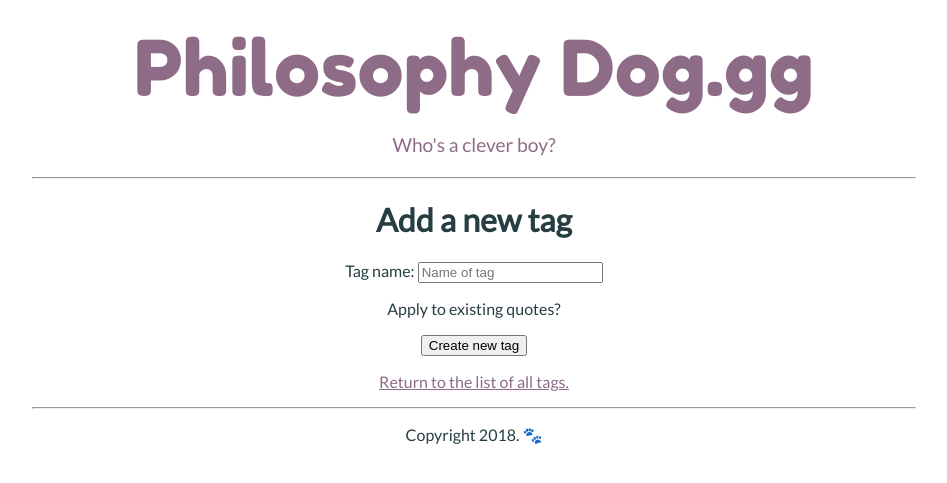
After one commit to zfornaca/homework, a Flask app: page /tags/new in a window 1280 px wide. The commit adds this page. Shown: the top 483 px of the page, without its empty margins (166-1113 px from the left). Run offline with Flask 2, Linux system fonts and the light colour scheme; data that the repository does not hold is empty.

Commit message:
done through M:M objective 6; UX sucks big time though

```diff
--- a/w4/one-many/app.py
+++ b/w4/one-many/app.py
@@ -1,3 +1,8 @@
+# navigation woes: kinda confusing, can't get back from tags
+# styling: "link to list of tags" on homepage is serif
+# some of my url_fors seem a little confused even if things work
+# like, is that really where I want to be linked to? UX stuff.
+
 from flask import Flask, request, url_for, redirect, render_template
 from flask_modus import Modus
 from flask_debugtoolbar import DebugToolbarExtension
@@ -23,6 +28,7 @@ class User(db.Model):
     last_name = db.Column(db.Text)
     image_url = db.Column(db.Text)
     msgs = db.relationship('Message', backref="user", cascade="all,delete")
+    # I think this is still okay; Matt's msgs line is a little different
 
 
 class Message(db.Model):
@@ -33,7 +39,32 @@ class Message(db.Model):
     user_id = db.Column(db.Integer, db.ForeignKey('users.id'))
 
 
+msg_tag = db.Table('msg_tags',
+                   db.Column('msg_id', db.Integer, db.ForeignKey('msgs.id')),
+                   db.Column('tag_id', db.Integer, db.ForeignKey('tags.id')))
+
+
+class Tag(db.Model):
+    __tablename__ = "tags"
+
+    id = db.Column(db.Integer, primary_key=True)
+    tagname = db.Column(db.Text, nullable=False)
+    msgs = db.relationship(
+        'Message', secondary=msg_tag, cascade="all,delete", backref="tags")
+    # I don't have lazy on anything
+
+
 db.create_all()
+
+
+@app.errorhandler(404)
+def page_not_found(e):
+    return render_template('404.html'), 404
+
+
+###############
+### USER ROUTES
+###############
 
 
 @app.route("/")
@@ -61,7 +92,6 @@ def users_create():
     first_name = request.form['first_name']
     last_name = request.form['last_name']
     image_url = request.form['image_url']
-    # add user_img attribute here
     new_user = User(
         first_name=first_name, last_name=last_name, image_url=image_url)
     db.session.add(new_user)
@@ -69,7 +99,6 @@ def users_create():
     return redirect(url_for("users_index"))
 
 
-# wasn't there something weird about the id placeholder in 1:M?
 @app.route("/users/<int:user_id>")
 def users_show(user_id):
     """Display all info for user."""
@@ -95,7 +124,7 @@ def users_edit(user_id):
 
 @app.route("/users/<int:user_id>", methods=["PATCH"])
 def users_update(user_id):
-    """Update seledted user's data and return to that user's info page."""
+    """Update selected user's data and return to that user's info page."""
     user = User.query.get(user_id)
     user.first_name = request.form['first_name']
     user.last_name = request.form['last_name']
@@ -104,31 +133,34 @@ def users_update(user_id):
     return redirect(url_for("users_show", user_id=user.id))
 
 
-######################
-######################
-######################
+##################
+### MESSAGE ROUTES
+##################
 
 
 @app.route("/users/<int:user_id>/msgs")
 def msgs_index(user_id):
     """Show an index of all messages for a specific user."""
-    user = User.query.get(user_id)
+    user = User.query.get_or_404(user_id)
     return render_template('msgs/index.html', user=user)
 
 
 @app.route("/users/<int:user_id>/msgs/new")
 def msgs_new(user_id):
     """Display form to create a new message for selected user."""
-    user = User.query.get(user_id)
-    return render_template('msgs/new.html', user=user)
+    user = User.query.get_or_404(user_id)
+    tags = Tag.query.all()
+    return render_template('msgs/new.html', user=user, tags=tags)
 
 
 @app.route("/users/<int:user_id>/msgs", methods=["POST"])
 def msgs_create(user_id):
     """Create a new message for selected user and return to that user's message index."""
     content = request.form['content']
-    new_message = Message(content=content, user_id=user_id)
-    db.session.add(new_message)
+    new_msg = Message(content=content, user_id=user_id)
+    tag_ids = [int(num) for num in request.form.getlist("tags")]
+    new_msg.tags = Tag.query.filter(Tag.id.in_(tag_ids)).all()
+    db.session.add(new_msg)
     db.session.commit()
     return redirect(url_for('msgs_index', user_id=user_id))
 
@@ -147,14 +179,15 @@ def msgs_destroy(msg_id):
     user = msg.user
     db.session.delete(msg)
     db.session.commit()
-    return redirect(url_for('msg_index', user_id=user.id))
+    return redirect(url_for('msgs_index', user_id=user.id))
 
 
 @app.route("/msgs/<int:msg_id>/edit")
 def msgs_edit(msg_id):
     """Display form to edit selected message."""
     msg = Message.query.get_or_404(msg_id)
-    return render_template('msgs/edit.html', msg=msg)
+    tags = Tag.query.all()
+    return render_template('msgs/edit.html', msg=msg, tags=tags)
 
 
 @app.route("/msgs/<int:msg_id>", methods=["PATCH"])
@@ -162,16 +195,75 @@ def msgs_update(msg_id):
     """Update selected message and redirect to lsit of messages."""
     msg = Message.query.get_or_404(msg_id)
     msg.content = request.form['content']
+    tag_ids = [int(num) for num in request.form.getlist("tags")]
+    msg.tags = Tag.query.filter(Tag.id.in_(tag_ids)).all()
     user = msg.user
     db.session.add(msg)
     db.session.commit()
-    return redirect(url_for('msg_index', user_id=user.id))
+    return redirect(url_for('msgs_index', user_id=user.id))
 
 
-# how do I set up link from user page to their messages?
-# more broadly, need to create 4 new HTML files
+##############
+### TAG ROUTES
+##############
 
 
-@app.errorhandler(404)
-def page_not_found(e):
-    return render_template('404.html'), 404
+@app.route("/tags")
+def tags_index():
+    """Show an index of all existing tags."""
+    tags = Tag.query.all()
+    return render_template('tags/index.html', tags=tags)
+
+
+@app.route("/tags/new")
+def tags_new():
+    """Display form to create a new tags."""
+    msgs = Message.query.all()
+    return render_template("tags/new.html", msgs=msgs)
+
+
+@app.route("/tags", methods=["POST"])
+def tags_create():
+    """Create a new tag and return to the list of all tags."""
+    new_tag = Tag(tagname=request.form['tagname'])
+    msg_ids = [int(num) for num in request.form.getlist("msgs")]
+    new_tag.msgs = Message.query.filter(Message.id.in_(msg_ids)).all()
+    db.session.add(new_tag)
+    db.session.commit()
+    return redirect(url_for("tags_index"))
+
+
+@app.route("/tags/<int:tag_id>")
+def tags_show(tag_id):
+    """Display all info for selected tag."""
+    tag = Tag.query.get_or_404(tag_id)
+    return render_template("tags/show.html", tag=tag)
+
+
+@app.route("/tags/<int:tag_id>", methods=["DELETE"])
+def tags_destroy(tag_id):
+    """Remove tag from the database."""
+    tag = Tag.query.get_or_404(tag_id)
+    db.session.delete(tag)
+    db.session.commit()
+    return redirect(url_for("tags_index"))
+
+
+@app.route("/tags/<int:tag_id>/edit")
+def tags_edit(tag_id):
+    """Display form to edit selected tag."""
+    tag = Tag.query.get_or_404(tag_id)
+    msgs = Message.query.all()
+    return render_template("tags/edit.html", tag=tag, msgs=msgs)
+
+
+@app.route("/tags/<int:tag_id>", methods=["PATCH"])
+def tags_update(tag_id):
+    """Update selected tag and return to that tag's info page."""
+    tag = Tag.query.get_or_404(tag_id)
+    tag.tagname = request.form['tagname']
+    msg_ids = [int(num) for num in request.form.getlist("msgs")]
+    tag.msgs = Message.query.filter(Message.id.in_(msg_ids)).all()
+    db.session.add(tag)
+    db.session.commit()
+    return redirect(url_for("tags_show", tag_id=tag.id))
--- a/w4/one-many/static/styles/style.css
+++ b/w4/one-many/static/styles/style.css
@@ -73,3 +73,28 @@ img {
   font-size: 1.5em;
   width: 400px;
 }
+
+#content textarea {
+  margin: 0 auto;
+  text-align: left;
+}
+
+.pearl {
+  font-size: 1.15em;
+}
+
+.inline {
+  display: inline-block;
+}
+
+#quoteimg {
+  width: 200px;
+  padding-left: 1em;
+  margin-bottom: 3em;
+}
+
+#flexquote {
+  display: flex;
+  text-align: right;
+  justify-content: center;
+}
--- /dev/null
+++ b/w4/one-many/templates/tags/new.html
@@ -0,0 +1,32 @@
+{% extends 'base.html' %} {% block content %}
+<h1>Add a new tag</h1>
+
+<form action="{{ url_for('tags_create') }}" method="POST">
+  <p>
+
+    <label for="tagname">Tag name:</label>
+    <input id="tagname" name="tagname" type="text" placeholder="Name of tag" />
+  </p>
+
+<p>Apply to existing quotes?</p>
+
+{% for msg in msgs %}
+<p>
+  <input type="checkbox" value="{{ msg.id }}" id="msg_{{ msg.id }}" name="msgs">
+  <label for="msg_{{ msg.id }}">
+    "{{ msg.content }}" <em>- {{ msg.user.first_name }} {{ msg.user.last_name }}</em>
+  </label>
+</p>
+{% endfor %}
+
+  <p>
+    <button type="submit">Create new tag</button>
+  </p>
+
+</form>
+<p>
+
+  <a href="{{ url_for('tags_index') }}">Return to the list of all tags.</a>
+</p>
+
+{% endblock %}
--- a/w4/one-many/templates/users/index.html
+++ b/w4/one-many/templates/users/index.html
@@ -16,4 +16,6 @@
   <a href="{{ url_for('users_new') }}">Add a new philosopher.</a>
 </p>
 
+<a href="{{ url_for('tags_index') }}">Link to list of tags, I hope</a>
+
 {% endblock %}
--- a/w4/one-many/templates/users/new.html
+++ b/w4/one-many/templates/users/new.html
@@ -1,12 +1,12 @@
 {% extends 'base.html' %} {% block content %}
-<h2>Add a new user</h2>
+<h1>Add a new user</h1>
 
 <form action="{{ url_for('users_create') }}" method="POST">
   <p>
 
+    <label for="first_name">First name:</label>
+    <input id="first_name" name="first_name" type="text" placeholder="User's first name" />
   </p>
-  <label for="first_name">First name:</label>
-  <input id="first_name" name="first_name" type="text" placeholder="User's first name" />
 
   <p>
     <label for="last_name">Last name:</label>
```
Also changed, not shown: w4/one-many/templates/msgs/edit.html (+17 -5 lines), w4/one-many/templates/msgs/index.html (+9 -10 lines), w4/one-many/templates/msgs/new.html (+20 -6 lines), w4/one-many/templates/msgs/show.html (+9 -4 lines), w4/one-many/templates/tags/edit.html (added, +37 -0 lines), w4/one-many/templates/tags/index.html (added, +18 -0 lines), w4/one-many/templates/tags/show.html (added, +10 -0 lines), w4/one-many/templates/users/show.html (+4 -8 lines).
